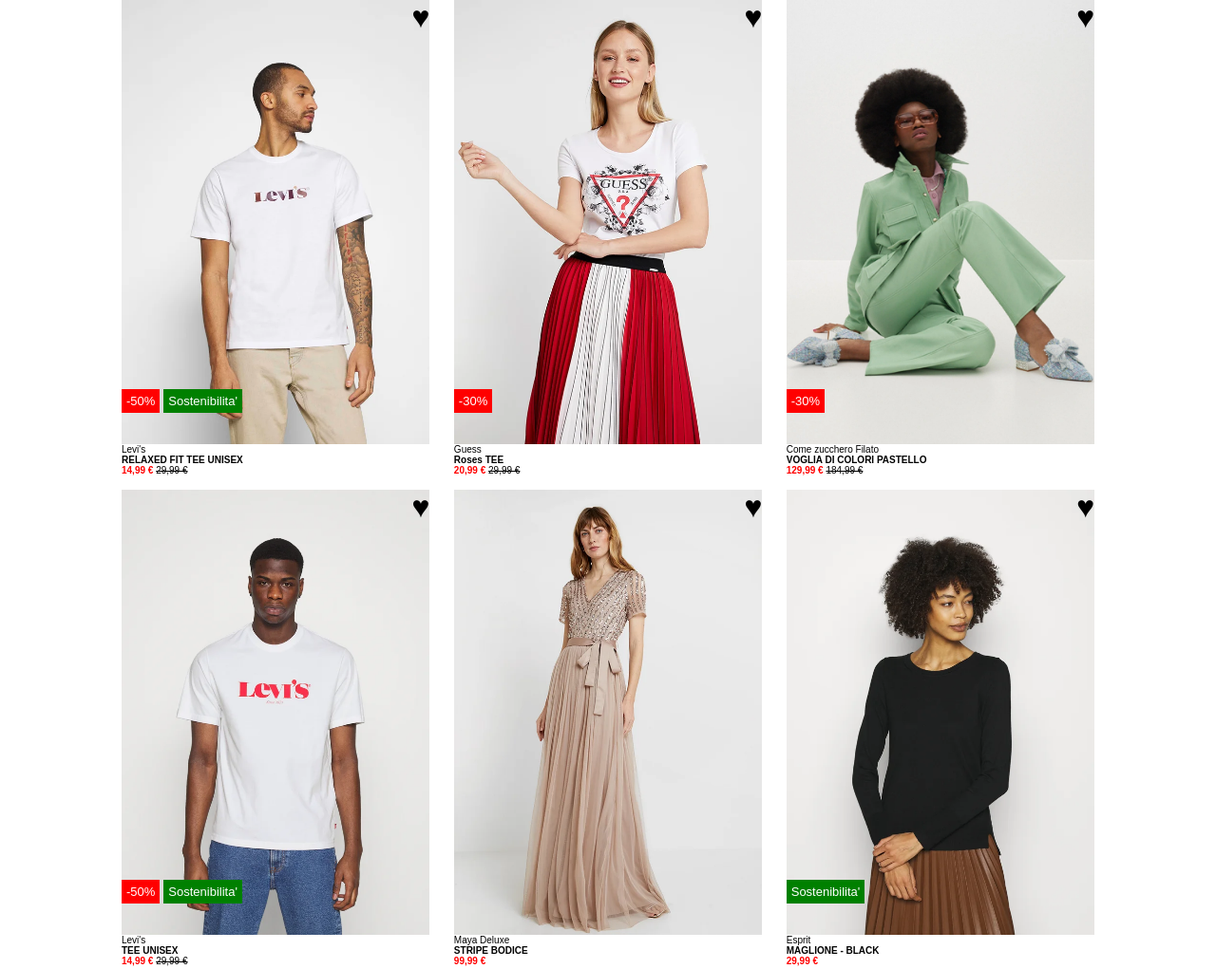
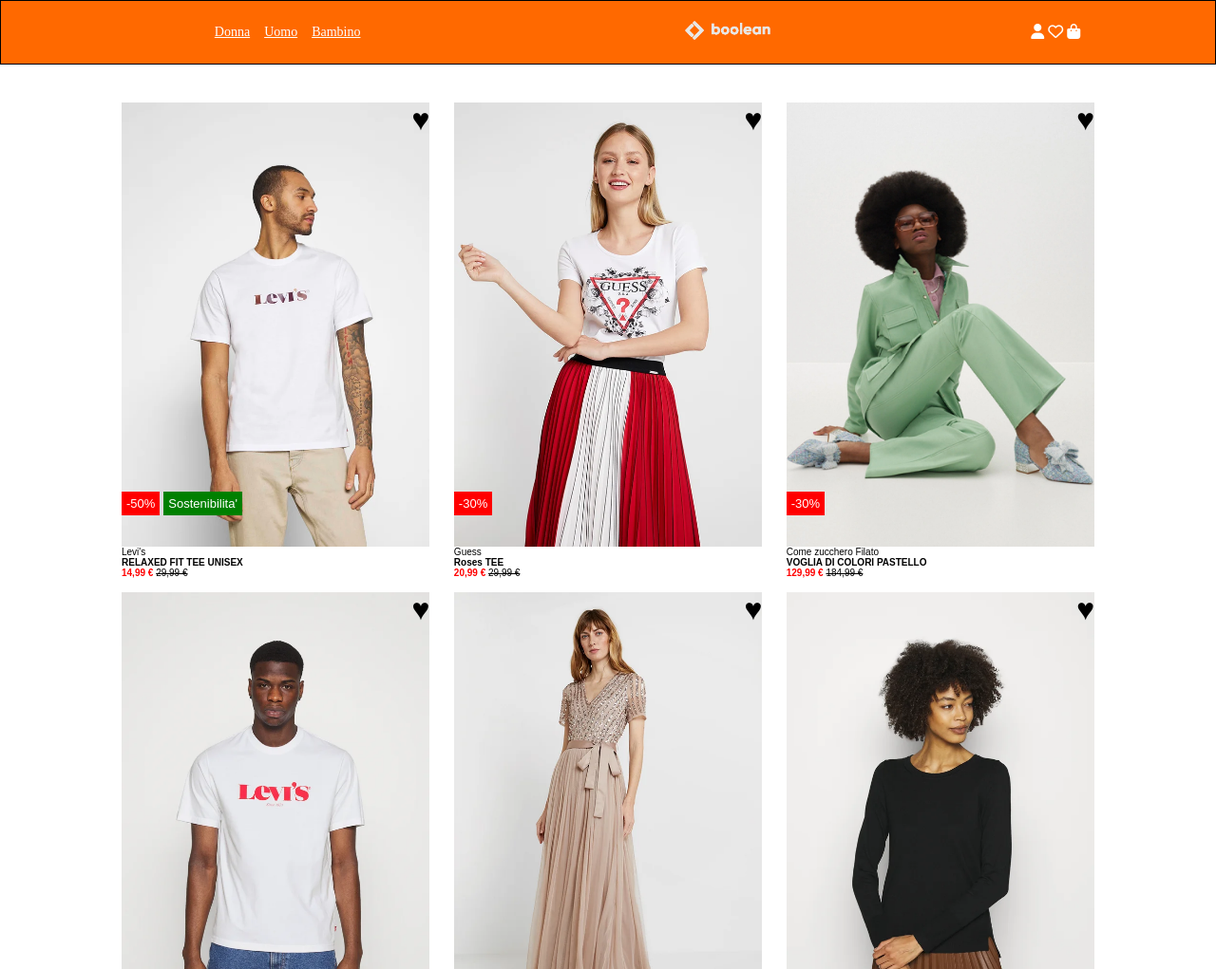
Before and after one commit to ritaurbani/html-css-boolando, a plain HTML site: page index.html in a window 1280 px wide. Shown: the top 1021 px of the page at 95% size. Drawn offline with Linux system fonts and the light colour scheme.

Commit message:
feat: add header

```diff
--- a/css/style.css
+++ b/css/style.css
@@ -19,6 +19,48 @@ img {
     /* debug */
     /* border: 1px solid black;
     min-height: 300px; */
+}
+
+/* header */
+
+.header {
+    background-color:#FF6900;
+    padding: 5px;
+    /* height: 20px; */
+    border: 1px solid black;
+    margin-bottom: 40px;
+}
+
+.row-header {
+    display: flex;
+    justify-content: space-between;
+    align-items: center;
+    padding: 10px;
+}
+
+
+.menu {
+    padding: 10px 60px;
+    display: flex;
+    margin: 0 8px;
+}
+
+.menu,
+a {
+    font-family: Whitney;
+    font-weight: 300;
+    font-size: 14px;
+    color: white;
+}
+
+.menu li {
+    margin-left: 15px;
+    list-style: none;
+}
+
+
+.logo{
+    width: 90px;
 }
 
 .section {
@@ -57,6 +99,10 @@ img {
     position: absolute;
     left:0;
     bottom:70px;
+}
+
+.icons {
+    color: #FFFFFF;
 }
 
 .discount {
--- a/index.html
+++ b/index.html
@@ -5,11 +5,37 @@
     <meta charset="UTF-8">
     <meta name="viewport" content="width=device-width, initial-scale=1.0">
     <title>Boolando</title>
+    <link rel="stylesheet" href="https://cdnjs.cloudflare.com/ajax/libs/font-awesome/6.6.0/css/all.min.css"
+        integrity="sha512-Kc323vGBEqzTmouAECnVceyQqyqdsSiqLQISBL29aUW4U/M7pSPA/gEUZQqv1cwx4OnYxTxve5UMg5GT6L4JJg=="
+        crossorigin="anonymous" referrerpolicy="no-referrer" />
     <link rel="stylesheet" href="./css/style.css">
 </head>
 
 <body>
-    <header></header>
+    <header>
+
+        <header class="header">
+            <div class="container">
+                <div class="row-header">
+                    <ul class="menu">
+                        <li><a href="">Donna</a></li>
+                        <li><a href="">Uomo</a></li>
+                        <li><a href="">Bambino</a></li>
+                    </ul>
+                    <div class="logo">
+                    <img src="./img/boolean-logo.png" alt="">
+                    </div>
+                    <div class="icons">
+                        <i class="fa-solid fa-user"></i>
+                        <i class="fa-regular fa-heart"></i>
+                    <i class="fa-sharp fa-solid fa-bag-shopping"></i>
+
+                    </div>
+                </div>
+            </div>
+
+        </header>
+    </header>
     <main>
         <section class="section">
             <div class="container">
```
